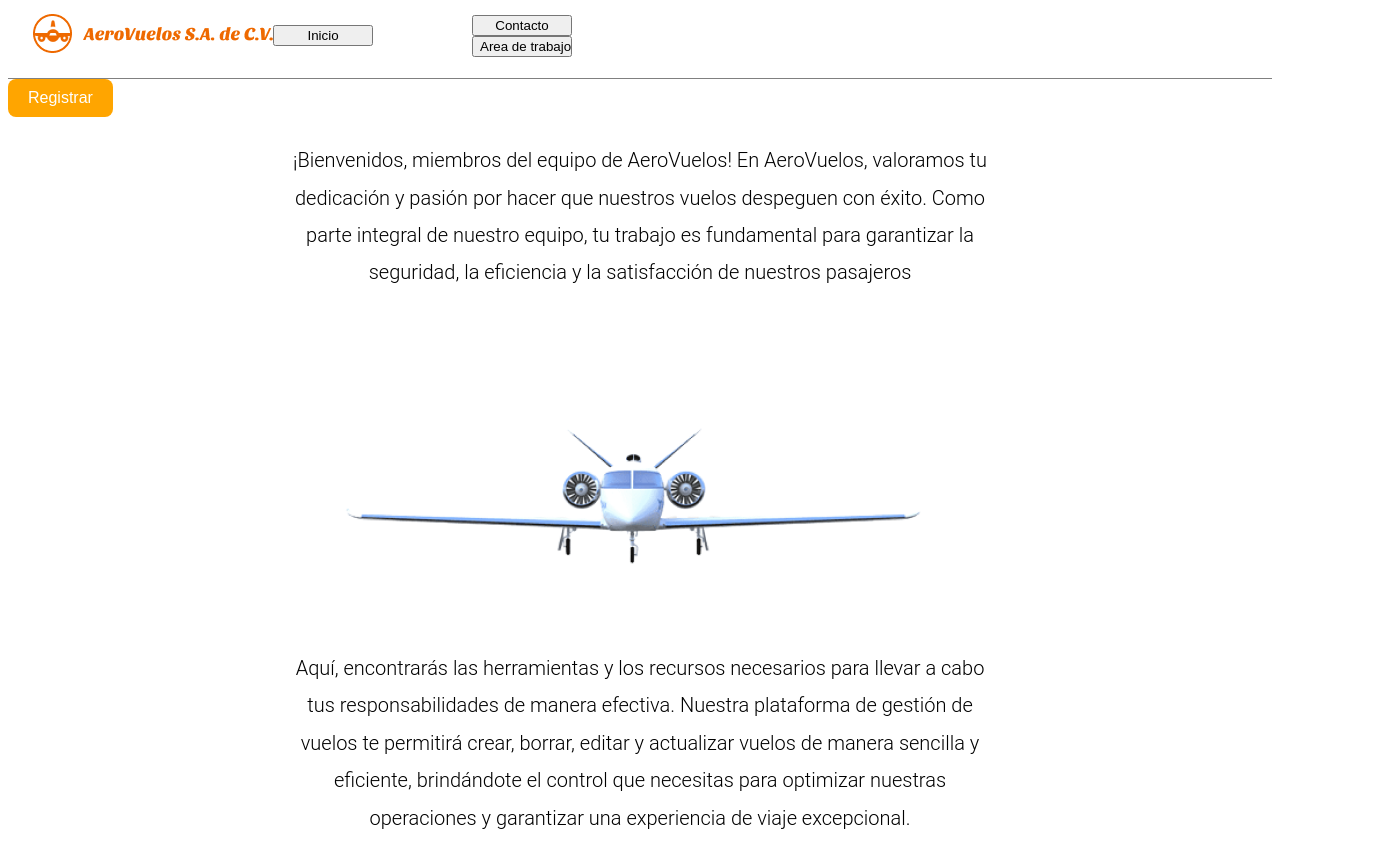
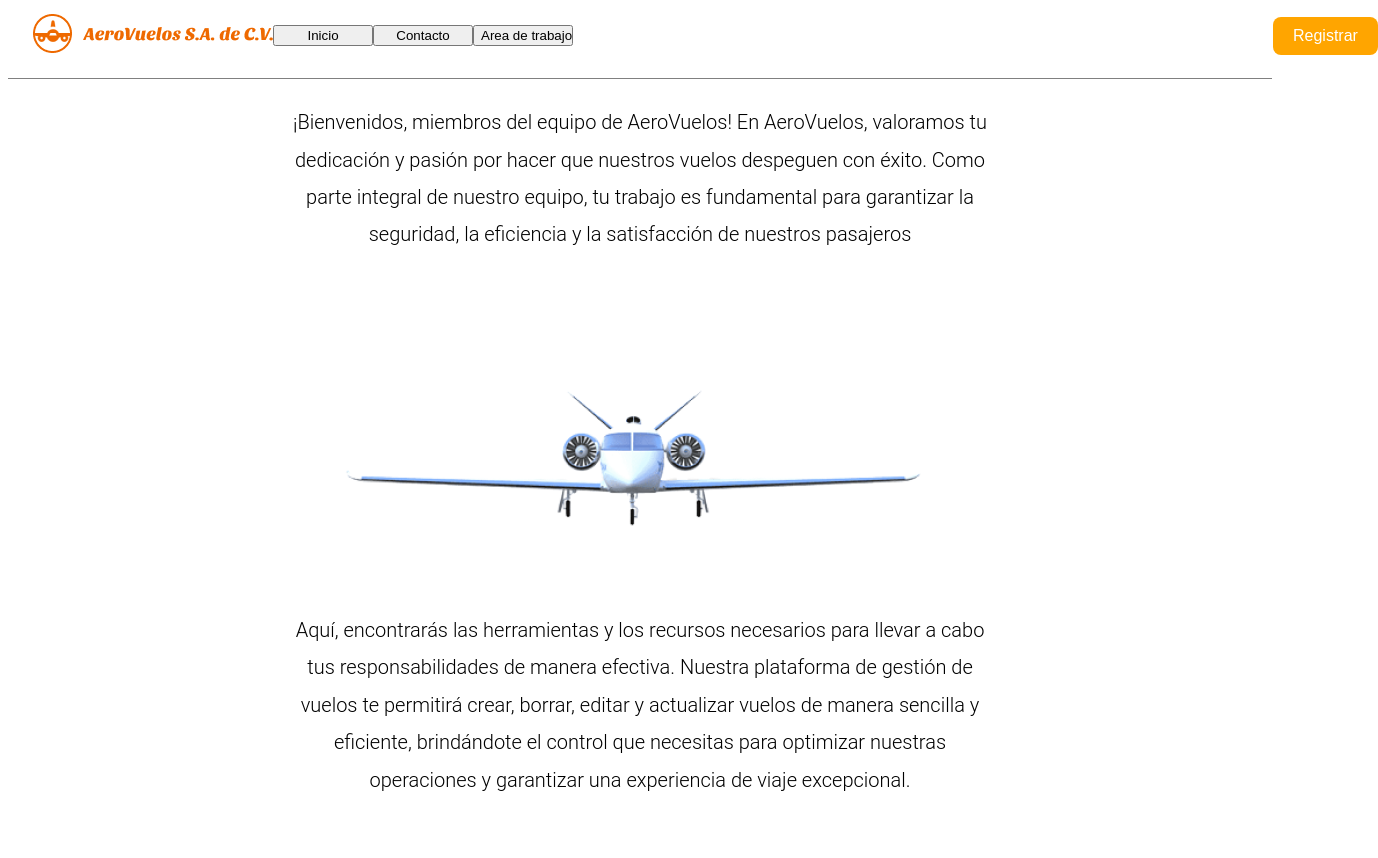
Before and after one commit to zMiguezz/airline-project, a plain HTML site: page Front1/index.html in a window 1280 px wide. Shown: the whole page, 1378 px wide, since content can reach past the window. After the commit the page ends 820 px from the top, so only its background shows below. Drawn offline with Linux system fonts and the light colour scheme; a script that the page names is missing.

Commit message:
fix error navbar hover

```diff
--- a/Front1/index.html
+++ b/Front1/index.html
@@ -24,9 +24,9 @@
                 <div class="letters">
                     <button class="button-style">Inicio</button>
                 </div>
-                <dg class="letters">
+                <div class="letters">
                     <button class="button-style">Contacto</button>
-                </dgit
+                </div>
                 <div class="letters">
                     <button class="button-style">Area de trabajo</button>
                 </div>
```
